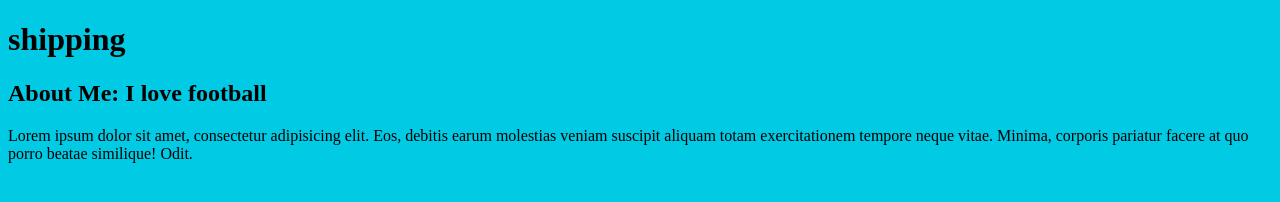
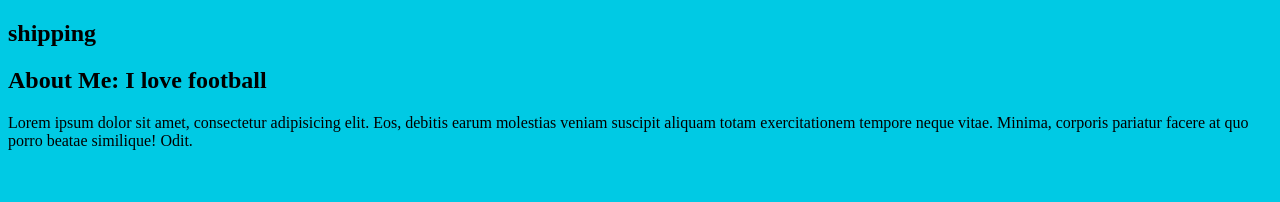
Before and after one commit to hassmedia/my_travels_plan, a plain HTML site: page index.html in a window 1280 px wide. Drawn offline with Linux system fonts and the light colour scheme.

Commit message:
On branch heading-update 	modified:   index.html

```diff
--- a/index.html
+++ b/index.html
@@ -9,7 +9,7 @@
 </head>
 <body>
 <header>
-    <h1>shipping</h1>
+    <h2>shipping</h2>
 </header>
     <script src="js/app.js"></script>
 
```
